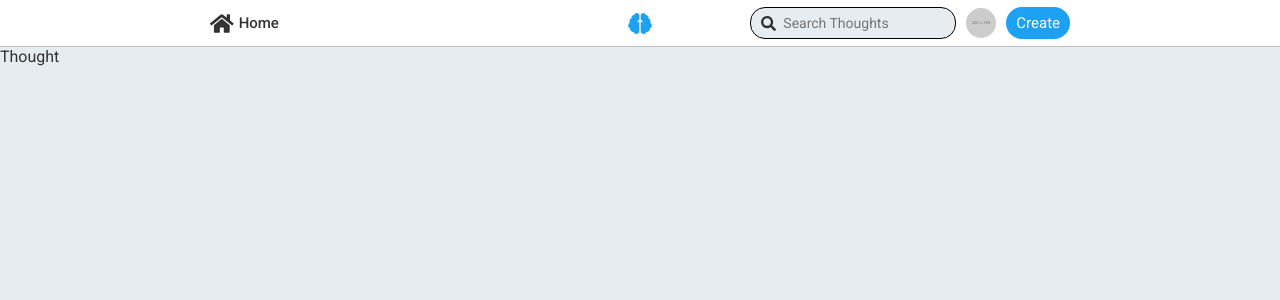
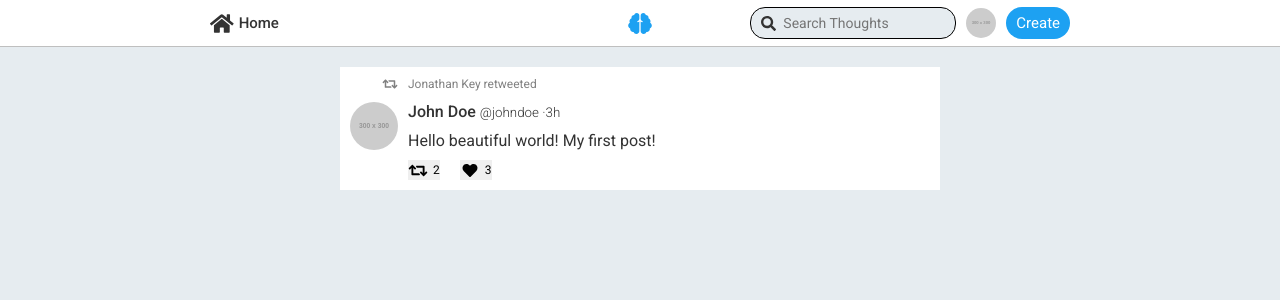
Before and after one commit to robbdimitrov/thoughts, a Vue app in the folder src/frontend/: page /thought in a window 1280 px wide. Shown: the top 300 px of the page. Built offline with nearby package versions, Linux system fonts and the light colour scheme.

Commit message:
Implemented ThoughtView

```diff
--- a/src/frontend/src/components/ControlBar.vue
+++ b/src/frontend/src/components/ControlBar.vue
@@ -1,6 +1,6 @@
 <template>
   <div class="container bottom-shadow">
-    <div class="control-bar">
+    <div class="control-bar main-content">
       <nav class="counters">
         <router-link to="/user/thoughts" class="counter thoughts">
           <span class="counter-label">Thoughts</span>
@@ -43,10 +43,6 @@ export default {
 }
 
 .control-bar {
-  width: 100%;
-  max-width: $content-main-width;
-  margin-left: auto;
-  margin-right: auto;
   height: rem(50);
   align-items: center;
 }
--- a/src/frontend/src/components/ThoughtItem.vue
+++ b/src/frontend/src/components/ThoughtItem.vue
@@ -43,6 +43,10 @@ $context-icon-width: 16px;
 
 .wrapper {
   display: flex;
+}
+
+.container {
+  background: white;
 }
 
 .context-icon {
--- a/src/frontend/src/components/ThoughtList.vue
+++ b/src/frontend/src/components/ThoughtList.vue
@@ -19,7 +19,6 @@ export default {
 <style lang="scss" scoped>
 .container {
   flex-direction: column;
-  background: white;
 }
 
 .container > article {
--- a/src/frontend/src/components/UserHeader.vue
+++ b/src/frontend/src/components/UserHeader.vue
@@ -2,7 +2,7 @@
   <div class="container">
     <div class="cover"></div>
 
-    <div class="content">
+    <div class="content main-content">
       <img class="avatar"
         src="https://via.placeholder.com/300.png" />
 
@@ -93,10 +93,6 @@ $avatar-width-small: 80px;
 }
 
 .content {
-  width: 100%;
-  max-width: $content-main-width;
-  margin-left: auto;
-  margin-right: auto;
   display: flex;
   flex-direction: column;
   position: relative;
--- a/src/frontend/src/styles/_components.scss
+++ b/src/frontend/src/styles/_components.scss
@@ -12,6 +12,13 @@
 
 .bottom-shadow {
   border-bottom: 1px solid rgba(0, 0, 0, 0.25);
+}
+
+.main-content {
+  width: 100%;
+  max-width: $content-main-width;
+  margin-left: auto;
+  margin-right: auto;
 }
 
 // Buttons
--- a/src/frontend/src/views/ThoughtView.vue
+++ b/src/frontend/src/views/ThoughtView.vue
@@ -1,15 +1,25 @@
 <template>
-  <div class="container">
-    Thought
+  <div class="container main-content">
+    <thought-item></thought-item>
   </div>
 </template>
 
 <script>
+import ThoughtItem from '../components/ThoughtItem.vue';
+
 export default {
-  name: 'profile-view'
+  name: 'profile-view',
+  components: {
+    ThoughtItem
+  }
 };
 </script>
 
 <style lang="scss" scoped>
+@import "../styles/variables";
 
+.container {
+  margin-top: $spacing-md;
+  margin-bottom: $spacing-md;
+}
 </style>
--- a/src/frontend/src/views/UserView.vue
+++ b/src/frontend/src/views/UserView.vue
@@ -4,7 +4,7 @@
 
     <control-bar></control-bar>
 
-    <div class="content">
+    <div class="content main-content">
       <router-view></router-view>
     </div>
   </div>
@@ -27,10 +27,7 @@ export default {
 @import "../styles/variables";
 
 .content {
-  width: 100%;
-  max-width: $content-main-width;
-  margin: $spacing-md 0;
-  margin-left: auto;
-  margin-right: auto;
+  margin-top: $spacing-md;
+  margin-bottom: $spacing-md;
 }
 </style>
```
